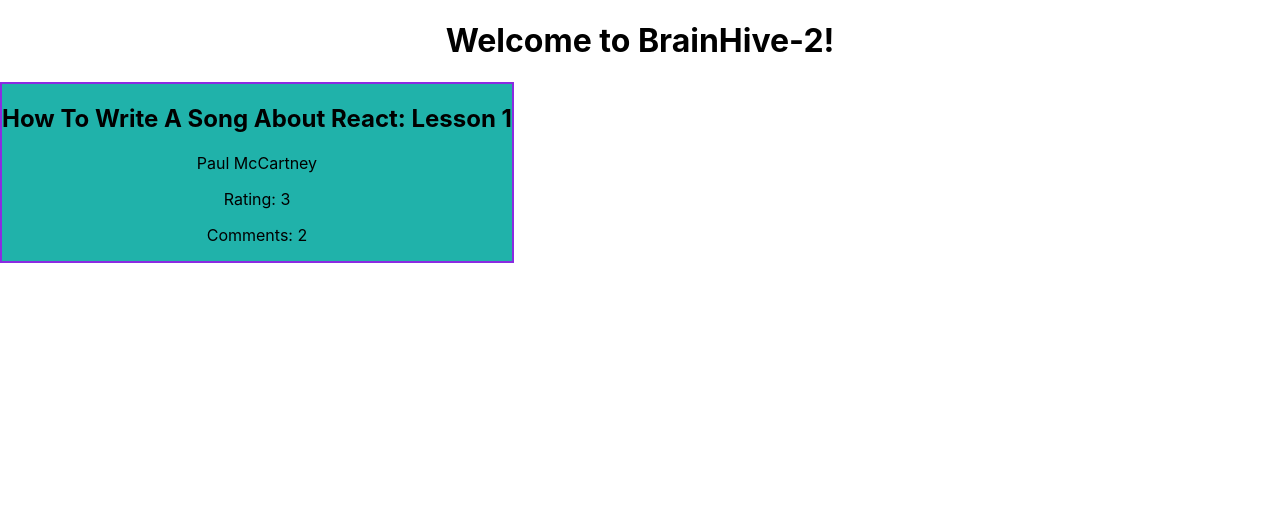
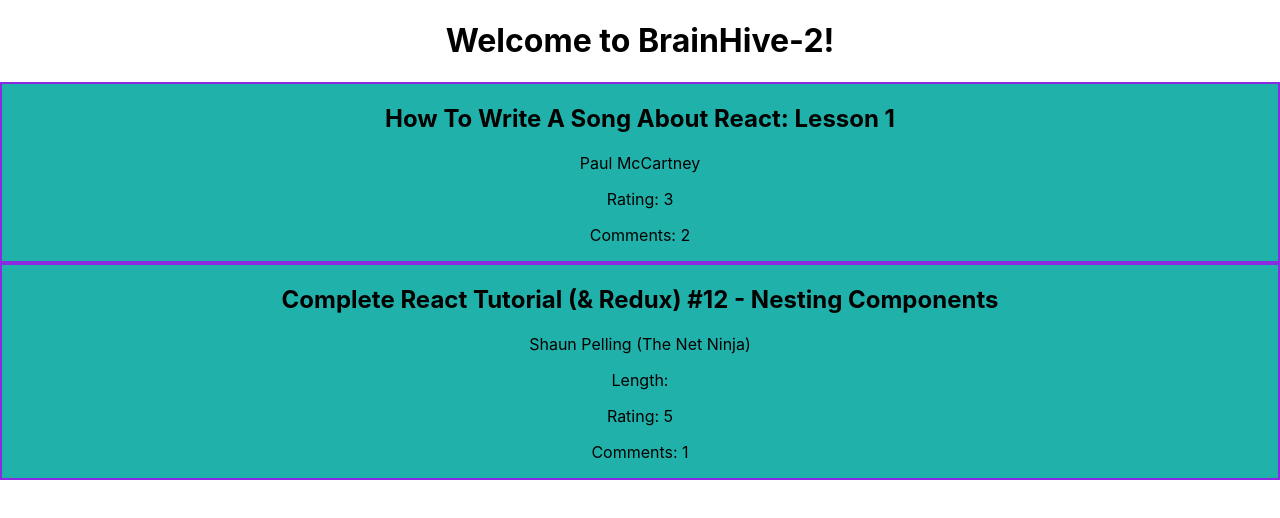
Before and after one commit to avacallery/brain-hive-2, a React (Create React App) app in the folder brain-hive-2/: page / in a window 1280 px wide. Shown: the top 518 px of the page. Built offline with nearby package versions, Linux system fonts and the light colour scheme.

Commit message:
added renderPosts method and mock file with post data

```diff
--- a/brain-hive-2/src/App.css
+++ b/brain-hive-2/src/App.css
@@ -40,7 +40,7 @@
 .box {
   border: 1px solid blueviolet;
   border-width: 2px;
-  position: absolute;
+  /* position: absolute; */
   text-align: center;
   background-color: lightseagreen;
 
--- a/brain-hive-2/src/App.js
+++ b/brain-hive-2/src/App.js
@@ -1,6 +1,7 @@
 import React, { Component } from 'react';
 import Post from './components/Post'
 import './App.css';
+import posts from './mock/posts';
 
 //turn functional component into class-based component
 
@@ -8,33 +9,35 @@ import './App.css';
 //that's how we're going to get props/state/mounting etc
 
 class App extends Component {
-  //now this is an attribute of the App class
-  //so no const in front of post
-    post = {
-    posterName: 'Ava Callery',
-    resourceAuthor: 'Paul McCartney',
-    jobSkillLevel: 'Junior Developer',
-    cohort: '4',
-    title: 'How To Write A Song About React: Lesson 1',
-    categories: ['Apple', 'react'],
-    summary: 'McCartney sure knows how to write a song but I do not think he knows much about react.',
-    link: 'www.google.com/search?q=PaulMcCartney',
-    resourceType: 'Article',
-    datePublihed: '1965-11-20:00:00:00z',
-    videolength: null,
-    timeToComplete: 10,
-    rating: 3,
-    comments: [{
-        commenter: 'Ava', text: 'Love the Beatles.'
-    },
-    { commenter: 'Ringo', text: 'This is not the real Paul.'}
-    ]
-}
+  //separation of concern and readability
+  //each function or method should do one task
+
+  renderPosts = () => {
+    //theres a lot of tools we can use to loop through our array of posts (.map, .filter, .forEach, or For Loop)
+    //.map iterates through an existing array and creates an entirely new array
+    //.map does not have to replicate the original length
+    //.map whatever you return in that array is what fills the new array
+    //.map you're reMAPPING the array
+
+    //this function on line 23 is the same as the nameless function below on line 28)
+    // const mapFunction = (post) => {
+    //   return <Post post={post} />;
+    // }
+    // const display = posts.map(mapFunction);
+
+    //nameless function because we only use it once
+    const display = posts.map(post => {
+      //importing prop from Post component and reassigning
+      return <Post post={post} />
+    })
+    return display;
+  }
+
   render() {
     return (
       <div className="App">
         <h1>Welcome to BrainHive-2!</h1>
-        <Post post={this.post}/>
+        {this.renderPosts()}
       </div>
     );
   }
--- /dev/null
+++ b/brain-hive-2/src/mock/posts.js
@@ -0,0 +1,41 @@
+const posts = [
+    {
+    posterName: 'Ava Callery',
+    resourceAuthor: 'Paul McCartney',
+    jobSkillLevel: 'Junior Developer',
+    cohort: '4',
+    title: 'How To Write A Song About React: Lesson 1',
+    categories: ['Apple', 'react'],
+    summary: 'McCartney sure knows how to write a song but I do not think he knows much about react.',
+    link: 'www.google.com/search?q=PaulMcCartney',
+    resourceType: 'Article',
+    datePublihed: '1965-11-20:00:00:00z',
+    videolength: null,
+    timeToComplete: 10,
+    rating: 3,
+    comments: [
+        {
+      commenter: 'Ava', text: 'Love the Beatles.'
+        },
+        { commenter: 'Ringo', text: 'This is not the real Paul.' }
+    ],
+  },
+    {
+    posterName: 'Ava Callery',
+    resourceAuthor: 'Shaun Pelling (The Net Ninja)',
+    jobSkillLevel: 'Advanced',
+    cohort: '8',
+    title: 'Complete React Tutorial (& Redux) #12 - Nesting Components',
+    categories: ['react', 'redux'],
+    summary: "This was a quick video that efficiently shows how to nest components in a React app.",
+    link: 'https://www.youtube.com/watch?v=dQublHlGgBw',
+    resourceType: 'Video',
+    datePublished: '2018-08-10.00:00:00z',
+    videoLength: 5,
+    timeToComplete: 8,
+    rating: 5,
+    comments: [{ commenter: "Shaun Pelling", text: 'Remember to subscribe, mate.' }]
+  }
+];
+
+export default posts;
```
